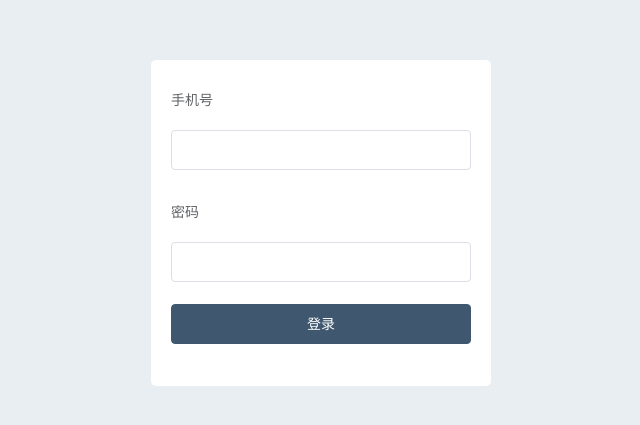
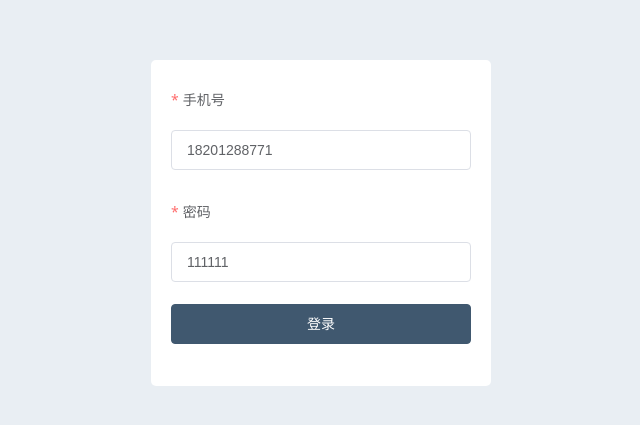
Before and after one commit to Jessie-s404/edu-boss-fed, a Vue app: page /#/login in a window 1280 px wide. Shown: the part 177-602 px from the top of the page, without its empty margins (319-959 px from the left). Built offline with nearby package versions, Linux system fonts and the light colour scheme.

Commit message:
表单验证

```diff
--- a/package.json
+++ b/package.json
@@ -11,6 +11,7 @@
     "axios": "^0.20.0",
     "core-js": "^3.6.5",
     "element-ui": "^2.15.14",
+    "qs": "^6.12.1",
     "vue": "^2.6.11",
     "vue-class-component": "^7.2.3",
     "vue-property-decorator": "^8.4.2",
--- a/src/views/login/index.vue
+++ b/src/views/login/index.vue
@@ -1,14 +1,28 @@
 <template>
   <div class="login">
-    <el-form class = "login-form" label-position="top" ref="form" :model="form" label-width="80px">
-      <el-form-item label="手机号">
-        <el-input v-model="form.name"></el-input>
+    <!-- :model="ruleForm" :rules="rules" ref="ruleForm" -->
+    <el-form
+      class="login-form"
+      label-position="top"
+      ref="form"
+      :model="form"
+      :rules="rules"
+      label-width="80px"
+    >
+      <el-form-item label="手机号" prop="phone">
+        <el-input v-model="form.phone"></el-input>
       </el-form-item>
-      <el-form-item label="密码">
-        <el-input v-model="form.name"></el-input>
+      <el-form-item label="密码" prop="password">
+        <el-input v-model="form.password"></el-input>
       </el-form-item>
       <el-form-item>
-        <el-button class="login-btn" type="primary" @click="onSubmit">登录</el-button>
+        <el-button
+          class="login-btn"
+          type="primary"
+          :loading="isLoginLoading"
+          @click="onSubmit"
+          >登录</el-button
+        >
       </el-form-item>
     </el-form>
   </div>
@@ -16,26 +30,68 @@
 
 <script lang="ts">
 import Vue from 'vue'
+import { Form } from 'element-ui'
+import request from '@/utils/request'
+import qs from 'qs'
 
 export default Vue.extend({
   name: 'LoginIndex',
-  data () {
+  data() {
     return {
       form: {
-        name: '',
-        region: '',
-        date1: '',
-        date2: '',
-        delivery: false,
-        type: [],
-        resource: '',
-        desc: ''
-      }
+        phone: '18201288771',
+        password: '111111'
+      },
+      rules: {
+        phone: [
+          { required: true, message: '请输入手机号', trigger: 'blur' },
+          {
+            pattern: /^1\d{10}$/,
+            message: '请输入正确的手机号',
+            trigger: 'blur'
+          }
+        ],
+        password: [
+          { required: true, message: '请输入密码', trigger: 'blur' },
+          { min: 6, max: 18, message: '长度在 6 到 18 个字符', trigger: 'blur' }
+        ]
+      },
+      isLoginLoading: false
     }
   },
   methods: {
-    onSubmit () {
-      console.log('submit!')
+    async onSubmit() {
+      try {
+        // 1.表单验证
+        await (this.$refs.form as Form).validate()
+
+        // 登录按钮 loading
+        this.isLoginLoading = true
+
+        // 2.验证通过 -> 提交表单
+        const { data } = await request({
+          method: 'POST',
+          url: '/front/user/login',
+          headers: { 'content-type': 'application/x-www-form-urlencoded' },
+          data: qs.stringify(this.form) // axios 默认发送的是 application/json 格式的数据
+        })
+
+        // 3.处理请求结果
+        //    失败：给出提示
+        if (data.state !== 1) {
+          return this.$message.error(data.message)
+        }
+        //    成功：跳转到首页
+        this.$router.push({
+          name: 'home'
+        })
+        this.$message.success('登录成功')
+      } catch (err) {
+        console.log('登录失败', err)
+      }
+
+      // 结束登录按钮的 loading
+      this.isLoginLoading = false
     }
   }
 })
```
Also changed, not shown: 1 other file (tests, documents, lock files or other folders).
